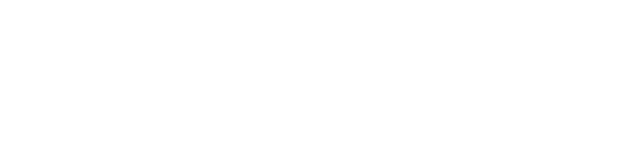
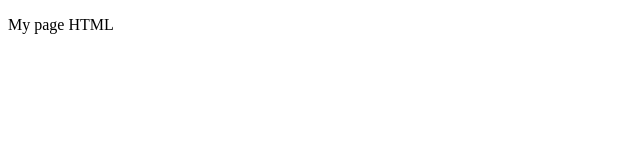
Before and after one commit to PauloGandolfi/SegundoProjeto, a plain HTML site: page index.html in a window 1280 px wide. Shown: the whole page, without its empty margins (0-640 px from the left). Drawn offline with Linux system fonts and the light colour scheme.

Commit message:
Add <p> My site

```diff
--- a/index.html
+++ b/index.html
@@ -6,6 +6,6 @@
     <title>SegundoProjeto</title>
 </head>
 <body>
-
+    <p>My page HTML</p>
 </body>
 </html>
```
